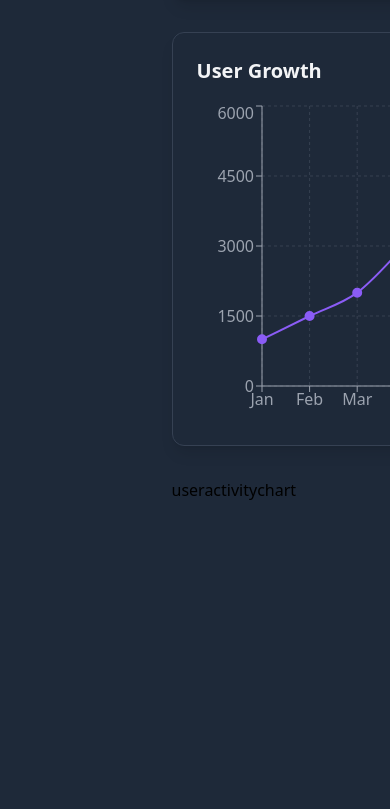
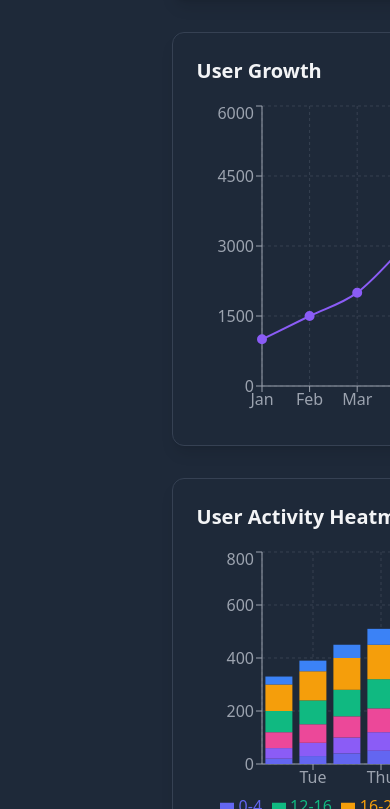
Before and after one commit to Bigbilly-github/Dashboard, a React (Vite) app: page /users in a window 390 px wide. Shown: the part 1191-2000 px from the top of the page. Before the commit the page ends 1717 px from the top, so only its background shows below. Built offline with nearby package versions, Linux system fonts and the light colour scheme.

Commit message:
created, styled and added responsiveness to the useractivity  chart(composite barchart)

```diff
--- a/src/components/users/useractivitychart.jsx
+++ b/src/components/users/useractivitychart.jsx
@@ -1,8 +1,50 @@
 import React from 'react'
+import { Bar, BarChart, CartesianGrid, Legend, ResponsiveContainer, Tooltip, XAxis, YAxis } from "recharts";
+import { motion } from "framer-motion";
+
 
 const Useractivitychart = () => {
+    const userActivityData = [
+	{ name: "Mon", "0-4": 20, "4-8": 40, "8-12": 60, "12-16": 80, "16-20": 100, "20-24": 30 },
+	{ name: "Tue", "0-4": 30, "4-8": 50, "8-12": 70, "12-16": 90, "16-20": 110, "20-24": 40 },
+	{ name: "Wed", "0-4": 40, "4-8": 60, "8-12": 80, "12-16": 100, "16-20": 120, "20-24": 50 },
+	{ name: "Thu", "0-4": 50, "4-8": 70, "8-12": 90, "12-16": 110, "16-20": 130, "20-24": 60 },
+	{ name: "Fri", "0-4": 60, "4-8": 80, "8-12": 100, "12-16": 120, "16-20": 140, "20-24": 70 },
+	{ name: "Sat", "0-4": 70, "4-8": 90, "8-12": 110, "12-16": 130, "16-20": 150, "20-24": 80 },
+	{ name: "Sun", "0-4": 80, "4-8": 100, "8-12": 120, "12-16": 140, "16-20": 160, "20-24": 90 },
+];
   return (
-    <div>useractivitychart</div>
+   <motion.div
+			className='bg-gray-800 bg-opacity-50 backdrop-blur-md shadow-lg rounded-xl p-6 border border-gray-700'
+			initial={{ opacity: 0, y: 20 }}
+			animate={{ opacity: 1, y: 0 }}
+			transition={{ delay: 0.4 }}
+		>
+			<h2 className='text-xl font-semibold text-gray-100 mb-4'>User Activity Heatmap</h2>
+			<div style={{ width: "100%", height: 300 }}>
+				<ResponsiveContainer>
+					<BarChart data={userActivityData}>
+						<CartesianGrid strokeDasharray='3 3' stroke='#374151' />
+						<XAxis dataKey='name' stroke='#9CA3AF' />
+						<YAxis stroke='#9CA3AF' />
+						<Tooltip
+							contentStyle={{
+								backgroundColor: "rgba(31, 41, 55, 0.8)",
+								borderColor: "#4B5563",
+							}}
+							itemStyle={{ color: "#E5E7EB" }}
+						/>
+						<Legend />
+						<Bar dataKey='0-4' stackId='a' fill='#6366F1' />
+						<Bar dataKey='4-8' stackId='a' fill='#8B5CF6' />
+						<Bar dataKey='8-12' stackId='a' fill='#EC4899' />
+						<Bar dataKey='12-16' stackId='a' fill='#10B981' />
+						<Bar dataKey='16-20' stackId='a' fill='#F59E0B' />
+						<Bar dataKey='20-24' stackId='a' fill='#3B82F6' />
+					</BarChart>
+				</ResponsiveContainer>
+			</div>
+		</motion.div>
   )
 }
 
```
